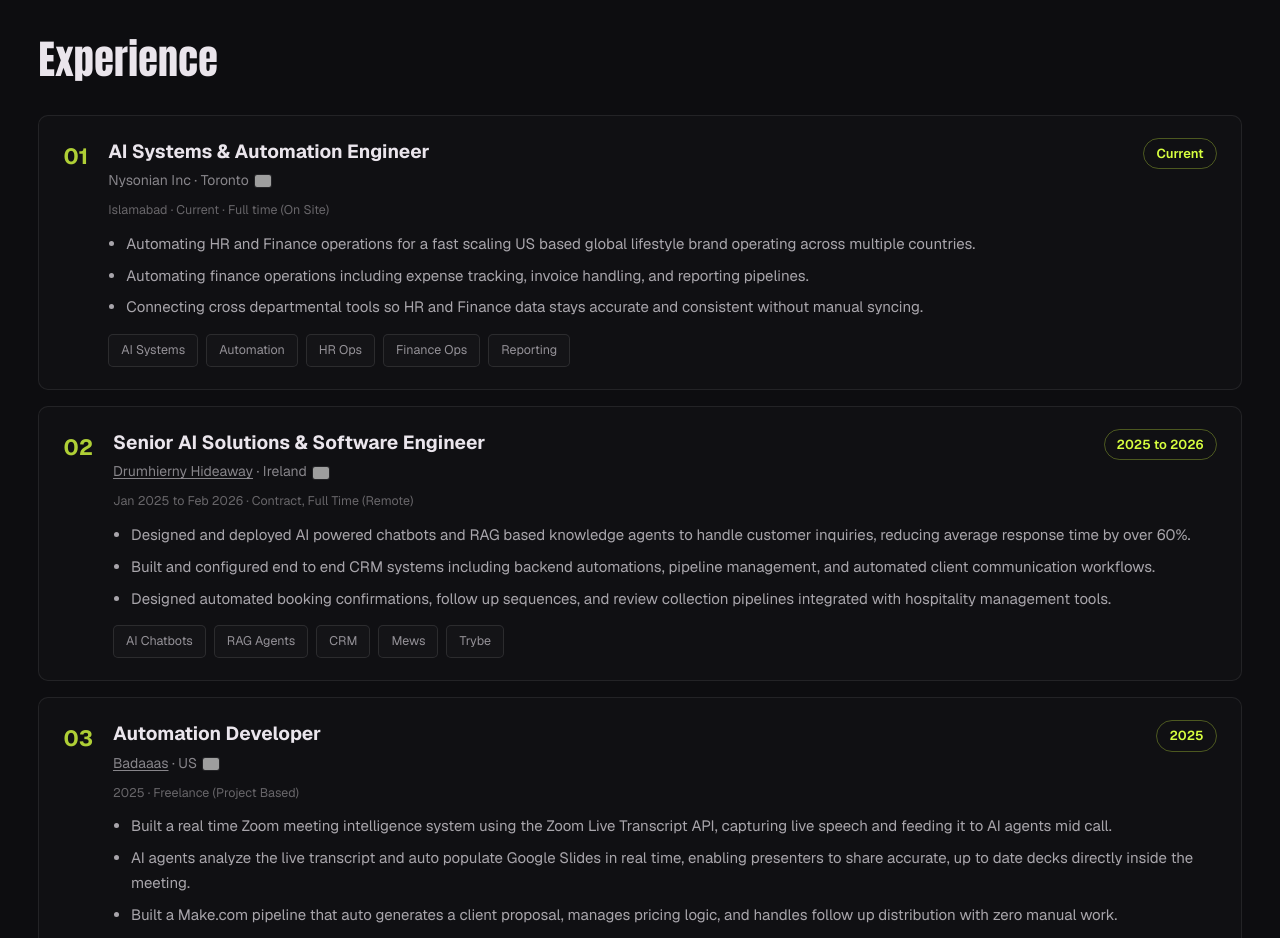
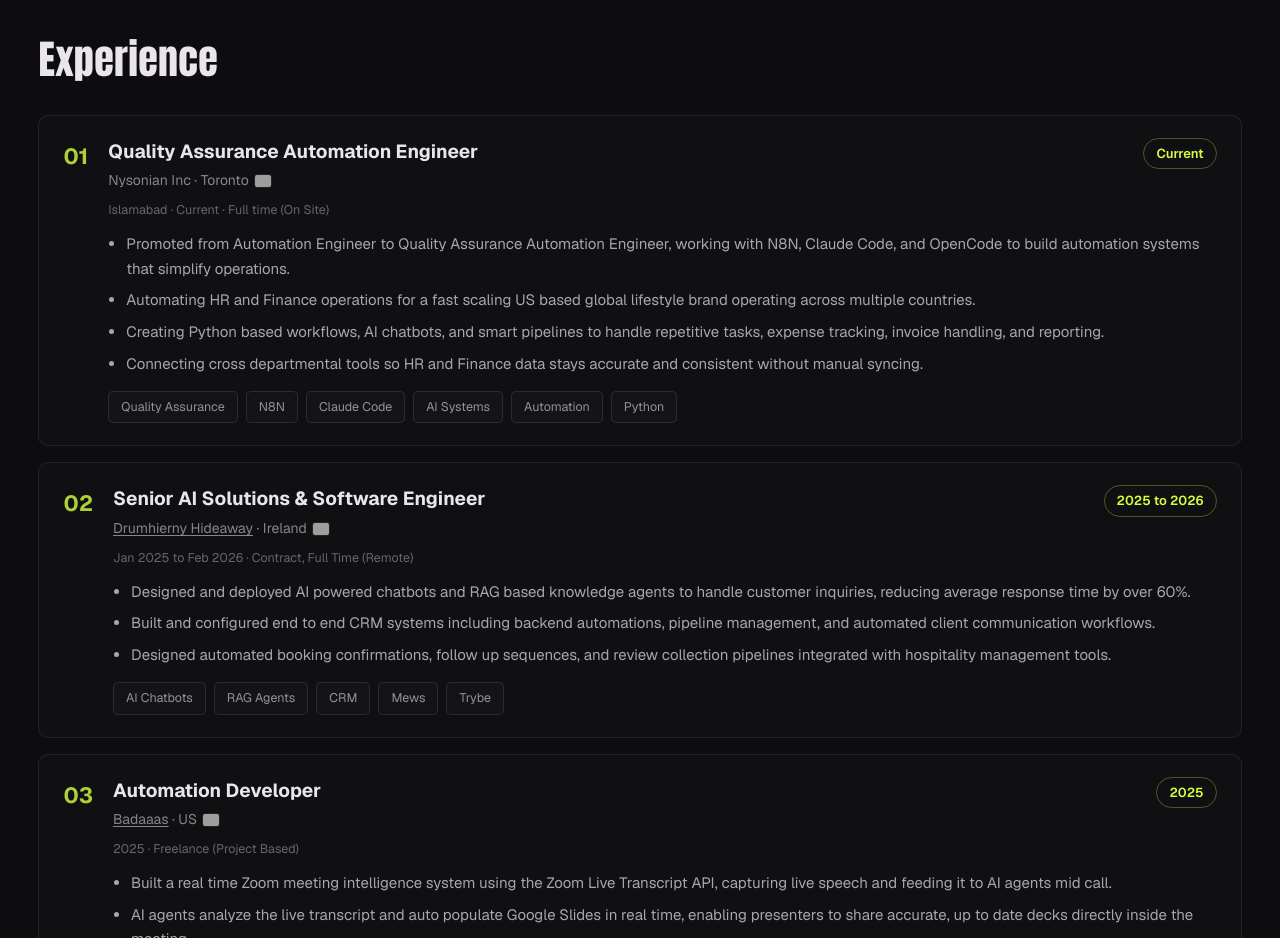
Before and after one commit to Ibrarf/Real_portfolio, a React (Vite) app: page /landingDiv in a window 1280 px wide. Shown: the part 2280-3218 px from the top of the page. Built offline with nearby package versions, Linux system fonts and the light colour scheme; grey boxes are pictures that could not be loaded.

Commit message:
Update Nysonian Inc role to reflect promotion
Promoted from Automation Engineer to Quality Assurance Automation
Engineer; updated title, description, and tools to match (N8N, Claude
Code, OpenCode, Python workflows, AI chatbots).

```diff
--- a/src/components/Experience.tsx
+++ b/src/components/Experience.tsx
@@ -4,7 +4,7 @@
 
 const experiences = [
   {
-    role: "AI Systems & Automation Engineer",
+    role: "Quality Assurance Automation Engineer",
     company: "Nysonian Inc",
     location: "Toronto",
     flag: "ca",
@@ -12,11 +12,12 @@
     year: "Current",
     meta: "Islamabad · Current · Full time (On Site)",
     desc: [
+      "Promoted from Automation Engineer to Quality Assurance Automation Engineer, working with N8N, Claude Code, and OpenCode to build automation systems that simplify operations.",
       "Automating HR and Finance operations for a fast scaling US based global lifestyle brand operating across multiple countries.",
-      "Automating finance operations including expense tracking, invoice handling, and reporting pipelines.",
+      "Creating Python based workflows, AI chatbots, and smart pipelines to handle repetitive tasks, expense tracking, invoice handling, and reporting.",
       "Connecting cross departmental tools so HR and Finance data stays accurate and consistent without manual syncing.",
     ],
-    tools: ["AI Systems", "Automation", "HR Ops", "Finance Ops", "Reporting"],
+    tools: ["Quality Assurance", "N8N", "Claude Code", "AI Systems", "Automation", "Python"],
   },
   {
     role: "Senior AI Solutions & Software Engineer",
```
